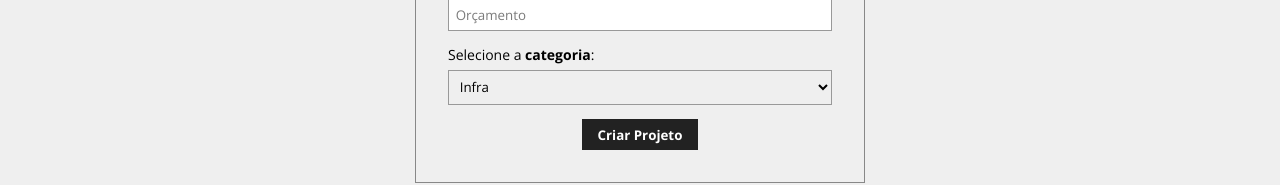
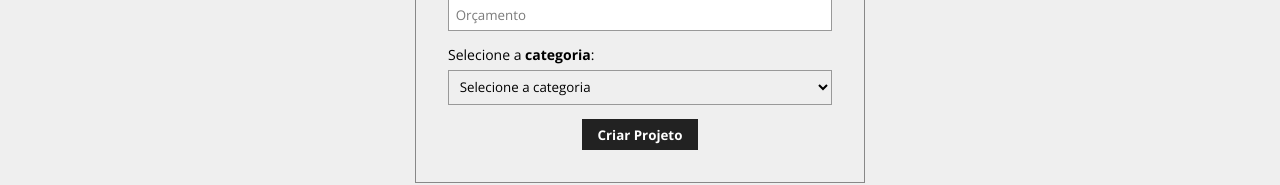
Before and after one commit to guipinheiro/costs-app, a React (Create React App) app: page /newproject in a window 1280 px wide. Shown: the part 315-500 px from the top of the page. Built offline with nearby package versions, Linux system fonts and the light colour scheme; data requests are answered from the project's data file; the HTML template or start-up script is replaced by a standard one.

Commit message:
Finished components for adding new projects and connected the submit of the new project to the db.json

```diff
--- a/src/components/form/Input.js
+++ b/src/components/form/Input.js
@@ -1,6 +1,6 @@
 import styles from "./styles/Input.module.css";
 
-function Input({ type, text, name, placeholder, handlerOnChange, value }) {
+function Input({ type, text, name, placeholder, handleOnChange, value }) {
 	return (
 		<div className={styles.formControl}>
 			<label htmlFor={name}>
@@ -14,9 +14,10 @@ function Input({ type, text, name, placeholder, handlerOnChange, value }) {
 				placeholder={placeholder}
 				name={name}
 				id={name}
-				onChange={handlerOnChange}
+				onChange={handleOnChange}
 				value={value}
 				required
+				step={type === "number" ? "0.01" : ""}
 			/>
 		</div>
 	);
--- a/src/components/form/Select.js
+++ b/src/components/form/Select.js
@@ -1,6 +1,6 @@
 import styles from "./styles/Select.module.css";
 
-function Select({ text, name, options, handlerOnChange, value }) {
+function Select({ text, name, options, handleOnChange, value }) {
 	return (
 		<div className={styles.formControl}>
 			<label htmlFor={name}>
@@ -9,15 +9,22 @@ function Select({ text, name, options, handlerOnChange, value }) {
 				))}
 				:
 			</label>
-			<select name={name} id={name}>
-				<option disabled>Selecione a categoria</option>
-				{options.map((option) => {
-					return (
-						<option value={option.id} key={option.id}>
-							{option.name}
-						</option>
-					);
-				})}
+			<select
+				name={name}
+				id={name}
+				onChange={handleOnChange}
+				value={value || ""}
+				required
+			>
+				<option disabled value="" hidden>
+					Selecione a categoria
+				</option>
+				{options.map((option) => (
+					<option value={option.id} key={option.id}>
+						{option.name}
+					</option>
+				))}
+				;
 			</select>
 		</div>
 	);
--- a/src/components/pages/NewProject.js
+++ b/src/components/pages/NewProject.js
@@ -1,13 +1,41 @@
+import { useNavigate } from "react-router-dom";
+
 import styles from "./styles/NewProject.module.css";
 
 import ProjectForm from "../project/ProjectForm";
 
 function NewProject() {
+	const history = useNavigate();
+
+	// Send data from the new project into db.json and redirects to /projects
+	function createPost(project) {
+		// Initialize cost and services
+		project.cost = 0;
+		project.service = [];
+
+		fetch("http://localhost:5000/projects", {
+			method: "POST",
+			headers: {
+				"Content-Type": "application/json",
+			},
+			body: JSON.stringify(project),
+		})
+			.then((resp) => resp.json())
+			.then((data) => {
+				history("/projects", {
+					message: "Projeto criado com sucesso",
+				});
+			})
+			.catch((err) => {
+				console.log(err);
+			});
+	}
+
 	return (
 		<section className={styles.newProjectContainer}>
 			<h1>Criar Projeto</h1>
 			<p>*Crie seu projetos para depois adicionar os serviços</p>
-			<ProjectForm btnText="Criar Projeto" />
+			<ProjectForm handleSubmit={createPost} btnText="Criar Projeto" />
 		</section>
 	);
 }
--- a/src/components/project/ProjectForm.js
+++ b/src/components/project/ProjectForm.js
@@ -6,9 +6,11 @@ import Input from "../form/Input";
 import Select from "../form/Select";
 import Submit from "../form/Submit";
 
-function ProjectForm({ btnText }) {
+function ProjectForm({ btnText, handleSubmit, projectData }) {
 	const [categories, setCategories] = useState([]);
+	const [project, setProject] = useState(projectData || {});
 
+	// Get categories for select component (categories) from db.json
 	useEffect(() => {
 		fetch("http://localhost:5000/categories", {
 			method: "GET",
@@ -25,25 +27,53 @@ function ProjectForm({ btnText }) {
 			});
 	}, []);
 
+	// Create function to prevent default behavior of submit button and submit project
+	const submit = (e) => {
+		e.preventDefault();
+		handleSubmit(project);
+	};
+
+	// Handle input changes on projects
+	const handleChange = (e) => {
+		setProject({ ...project, [e.target.name]: e.target.value });
+	};
+
+	// Handle category changes on projects
+	const handleCategory = (e) => {
+		setProject({
+			...project,
+			projType: {
+				id: e.target.value,
+				name: e.target.options[e.target.selectedIndex].text,
+			},
+		});
+	};
+
 	return (
-		<form action="" className={styles.formContainer}>
+		<form action="" className={styles.formContainer} onSubmit={submit}>
 			<Input
 				type="text"
 				name="projName"
 				placeholder="Projeto"
 				text={["Insira o ", <strong>nome</strong>, " do projeto"]}
+				handleOnChange={handleChange}
+				value={project.projName ? project.projName : ""}
 			/>
 			<Input
 				type="number"
 				name="projBudget"
 				placeholder="Orçamento"
 				text={["Insira o ", <strong>orçamento</strong>, " total"]}
+				handleOnChange={handleChange}
+				value={project.projBudget ? project.projBudget : ""}
 			/>
 
 			<Select
 				name="projType"
 				text={["Selecione a ", <strong>categoria</strong>]}
 				options={categories}
+				handleOnChange={handleCategory}
+				value={project.projType ? project.projType.id : ""}
 			/>
 
 			<Submit text={btnText} />
```
Also changed, not shown: db.json (+19 -7 lines).
